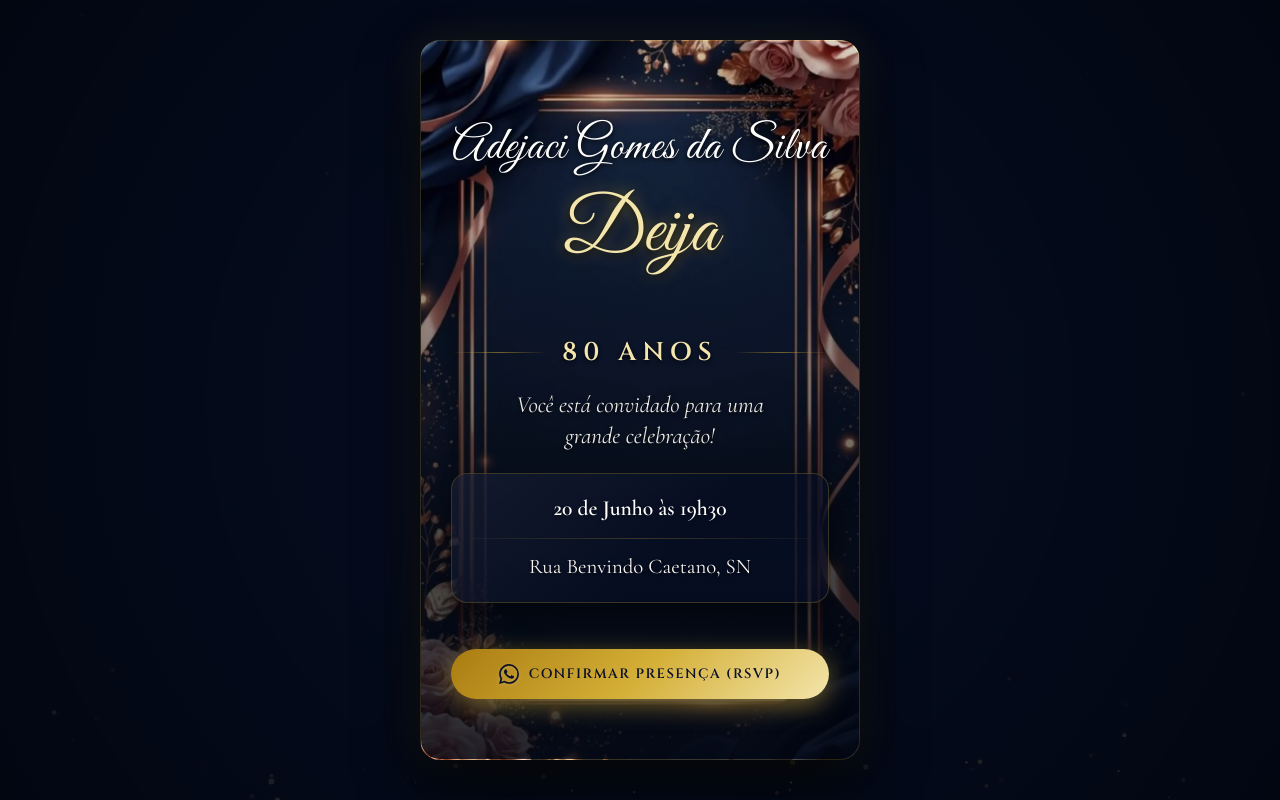
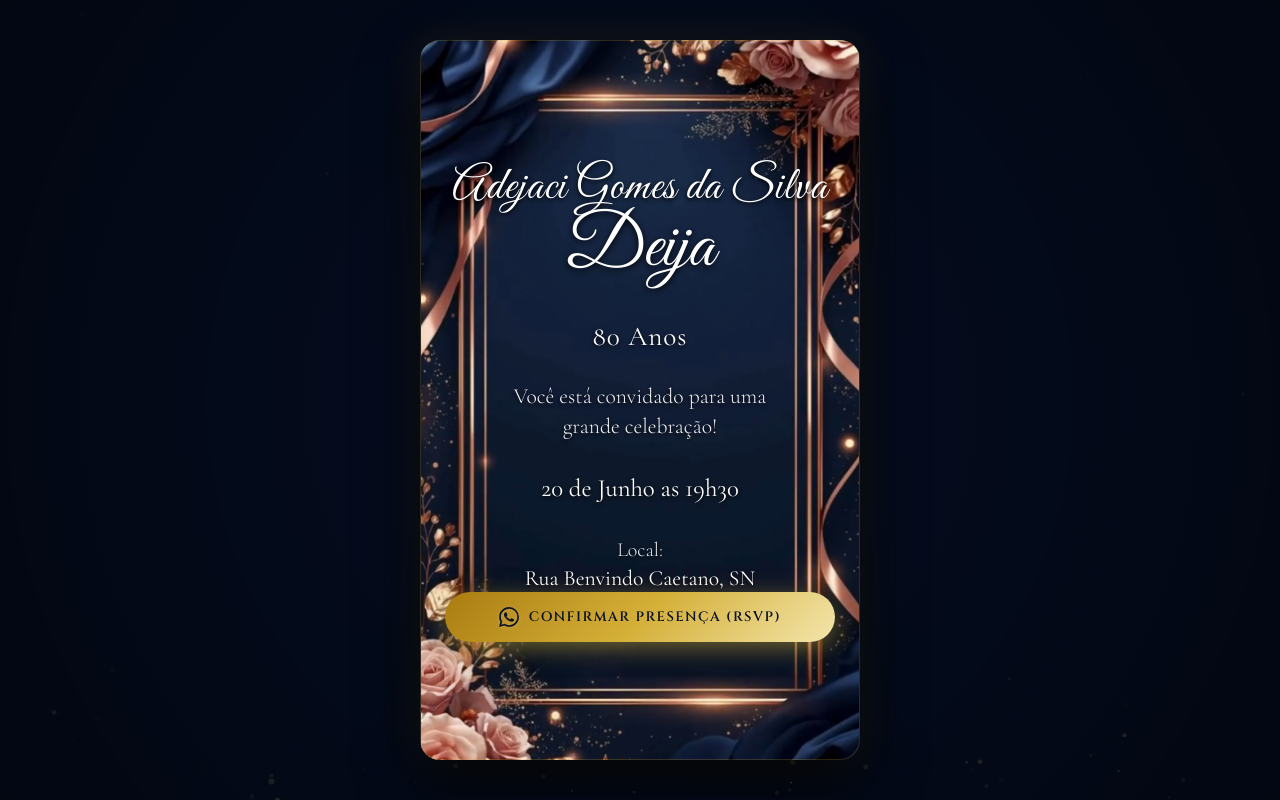
Before and after one commit to rickydomingos97/invite-birthday, a plain HTML site: page index.html in a window 1280 px wide. Drawn offline with nearby package versions, Linux system fonts and the light colour scheme.

Commit message:
style: ajusta layout do convite conforme imagem de referencia e desloca titulo 32px para baixo

```diff
--- a/index.html
+++ b/index.html
@@ -37,33 +37,15 @@
 
                 <!-- Detalhes do aniversário -->
                 <section class="invite-body animate-slide-up" style="animation-delay: 0.2s;">
-                    <!-- Selo de 80 Anos -->
-                    <div class="age-badge">
-                        <span class="badge-line"></span>
-                        <h2 class="age-title">80 Anos</h2>
-                        <span class="badge-line"></span>
-                    </div>
+                    <h2 class="age-title">80 Anos</h2>
 
                     <p class="tagline">Você está convidado para uma grande celebração!</p>
 
-                    <!-- Bloco de Informações (Vidro fosco / Glassmorphism) -->
-                    <div class="info-container">
-                        <!-- Data e Hora -->
-                        <div class="info-item">
-                            <div class="info-text">
-                                <p class="info-value highlight">20 de Junho às 19h30</p>
-                            </div>
-                        </div>
+                    <p class="date-time">20 de Junho as 19h30</p>
 
-                        <!-- Divisor elegante -->
-                        <div class="info-divider"></div>
-
-                        <!-- Local -->
-                        <div class="info-item">
-                            <div class="info-text">
-                                <p class="info-value">Rua Benvindo Caetano, SN</p>
-                            </div>
-                        </div>
+                    <div class="location-container">
+                        <p class="location-label">Local:</p>
+                        <p class="location-value">Rua Benvindo Caetano, SN</p>
                     </div>
                 </section>
 
--- a/style.css
+++ b/style.css
@@ -104,24 +104,18 @@ html, body {
 }
 
 /* ==========================================================================
-   CONTEÚDO INTERNO
+   CONTEÚDO INTERNO (DIAGRAMADO CONFORME REFERÊNCIA)
    ========================================================================== */
 .invite-content {
     position: relative;
     z-index: 3;
     width: 100%;
     height: 100%;
-    padding: 40px 30px;
+    padding: 30px 24px;
     display: flex;
     flex-direction: column;
-    justify-content: space-between;
+    justify-content: flex-start;
     align-items: center;
-    background: linear-gradient(
-        to bottom,
-        rgba(3, 7, 18, 0.15) 0%,
-        rgba(3, 7, 18, 0.5) 50%,
-        rgba(3, 7, 18, 0.85) 100%
-    );
 }
 
 /* ==========================================================================
@@ -130,18 +124,18 @@ html, body {
 .invite-header {
     width: 100%;
     text-align: center;
-    margin-top: 30px;
+    margin-top: calc(14% + 32px); /* Posicionamento exato sob as flores superiores, ajustado 32px para baixo */
 }
 
 .cursive-name {
     font-family: var(--font-cursive);
-    color: var(--text-light);
+    color: #ffffff;
     display: flex;
     flex-direction: column;
     align-items: center;
-    gap: 8px;
-    line-height: 1.2;
-    padding: 10px 0; /* Espaço extra para evitar cortes de descenders e ascenders */
+    gap: 0px;
+    line-height: 1.1;
+    padding: 5px 0;
 }
 
 .first-name {
@@ -149,130 +143,90 @@ html, body {
     font-weight: 400;
     letter-spacing: 1px;
     color: #ffffff;
-    text-shadow: 0 2px 5px rgba(0, 0, 0, 0.95);
+    text-shadow: 0 2px 4px rgba(0, 0, 0, 0.95);
 }
 
 .nickname {
-    font-size: 4.8rem;
+    font-size: 4.6rem;
     font-weight: 400;
-    margin-top: 2px;
-    color: var(--gold-light);
-    text-shadow: 0 0 15px rgba(212, 175, 55, 0.5), 0 3px 6px rgba(0, 0, 0, 0.95);
+    margin-top: -5px;
+    color: #ffffff;
+    text-shadow: 0 2px 6px rgba(0, 0, 0, 0.95);
 }
 
 /* ==========================================================================
-   SEÇÃO CORPORAL - DETALHES & BADGE
+   SEÇÃO CORPORAL - DETALHES DO EVENTO (FLUTUANDO DIRETAMENTE NO FUNDO)
    ========================================================================== */
 .invite-body {
     width: 100%;
     display: flex;
     flex-direction: column;
     align-items: center;
-    gap: 20px;
     text-align: center;
 }
 
-/* Selo de 80 Anos */
-.age-badge {
-    display: flex;
-    align-items: center;
-    justify-content: center;
-    gap: 15px;
-    width: 100%;
-}
-
-.badge-line {
-    flex: 1;
-    height: 1px;
-    background: linear-gradient(to right, transparent, rgba(212, 175, 55, 0.5), transparent);
-}
-
+/* Idade */
 .age-title {
-    font-family: var(--font-heading);
-    font-size: 1.6rem;
-    font-weight: 600;
-    letter-spacing: 6px;
-    text-transform: uppercase;
-    color: var(--gold-light);
-    text-shadow: 0 2px 4px rgba(0, 0, 0, 0.8);
+    font-family: var(--font-body); /* Serif elegante e limpa conforme a imagem */
+    font-size: 1.7rem;
+    font-weight: 500;
+    letter-spacing: 1px;
+    color: #ffffff;
+    text-shadow: 0 2px 4px rgba(0, 0, 0, 0.9);
+    margin-top: 25px;
 }
 
 /* Mensagem de Convite */
 .tagline {
     font-family: var(--font-body);
-    font-style: italic;
-    font-size: 1.45rem;
-    font-weight: 400;
-    color: var(--text-light);
+    font-style: normal;
+    font-size: 1.35rem;
+    font-weight: 300;
+    color: #ffffff;
     text-shadow: 0 2px 4px rgba(0, 0, 0, 0.9);
-    max-width: 280px;
-    line-height: 1.35;
+    max-width: 290px;
+    line-height: 1.4;
+    margin-top: 28px;
     opacity: 0.95;
 }
 
-/* Bloco Glassmorphism de Informações */
-.info-container {
-    width: 100%;
-    background: var(--glass-bg);
-    backdrop-filter: blur(12px);
-    -webkit-backdrop-filter: blur(12px);
-    border: 1px solid var(--glass-border);
-    border-radius: 16px;
-    padding: 22px 20px;
-    display: flex;
-    flex-direction: column;
-    gap: 16px;
-    box-shadow: 0 10px 30px rgba(0, 0, 0, 0.5);
-    position: relative;
-    overflow: hidden;
+/* Data e Hora */
+.date-time {
+    font-family: var(--font-body);
+    font-size: 1.55rem;
+    font-weight: 500;
+    color: #ffffff;
+    text-shadow: 0 2px 4px rgba(0, 0, 0, 0.9);
+    margin-top: 32px;
 }
 
-/* Brilho sutil no vidro */
-.info-container::before {
-    content: '';
-    position: absolute;
-    top: 0;
-    left: 0;
-    right: 0;
-    height: 100%;
-    background: linear-gradient(135deg, rgba(255, 255, 255, 0.05) 0%, transparent 60%);
-    pointer-events: none;
-}
-.info-item {
-    display: flex;
-    justify-content: center;
-    text-align: center;
+/* Container de Localização */
+.location-container {
     width: 100%;
-}
-
-.info-text {
+    margin-top: 35px;
     display: flex;
     flex-direction: column;
     align-items: center;
-    text-align: center;
-    width: 100%;
+    gap: 3px;
 }
 
-.info-value {
+.location-label {
     font-family: var(--font-body);
-    font-size: 1.3rem;
-    font-weight: 500;
-    color: var(--text-light);
-    text-shadow: 0 1px 3px rgba(0, 0, 0, 0.7);
-    line-height: 1.2;
+    font-size: 1.25rem;
+    font-weight: 300;
+    color: #ffffff;
+    text-shadow: 0 2px 4px rgba(0, 0, 0, 0.9);
+    opacity: 0.9;
 }
 
-.info-value.highlight {
+.location-value {
     font-family: var(--font-body);
+    font-size: 1.35rem;
+    font-weight: 400;
     color: #ffffff;
-    font-weight: 600;
-    font-size: 1.35rem;
-}
-
-.info-divider {
-    height: 1px;
-    width: 100%;
-    background: linear-gradient(to right, rgba(212, 175, 55, 0.05), rgba(212, 175, 55, 0.25), rgba(212, 175, 55, 0.05));
+    text-shadow: 0 2px 4px rgba(0, 0, 0, 0.9);
+    max-width: 320px;
+    line-height: 1.25;
 }
 
 /* ==========================================================================
```
